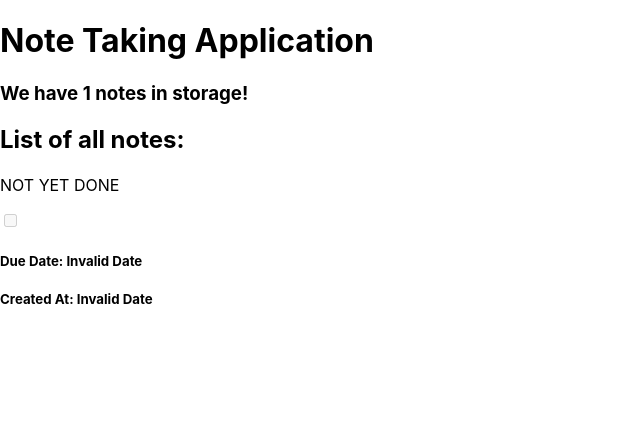
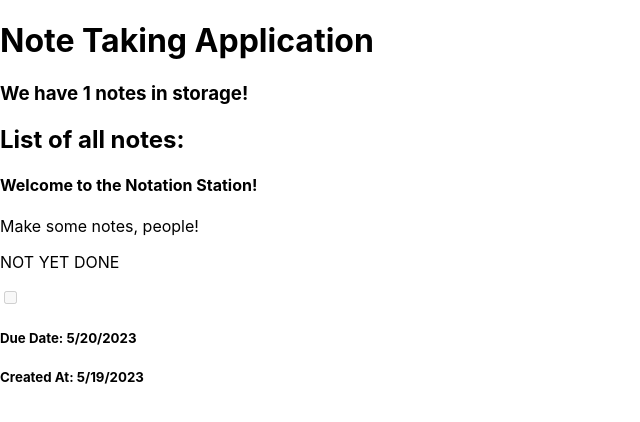
Before and after one commit to Cheese-steak-jimmys/react-note-taking-app, a React (Create React App) app: page / in a window 1280 px wide. Shown: the top 422 px of the page, without its empty margins (0-640 px from the left). Built offline with nearby package versions, Linux system fonts and the light colour scheme.

Commit message:
fix: rendering data from NoteDisplay

```diff
--- a/src/components/NoteDisplay.jsx
+++ b/src/components/NoteDisplay.jsx
@@ -1,18 +1,23 @@
-// import { useEffect } from "react";
+import { useEffect, useState } from "react";
 import { useNoteData } from "../contexts/NotesContext";
 
 export default function NoteDisplay(props) {
   const { id } = props;
-  let note = {};
+  const [localNote, setLocalNote] = useState({});
 
   const globalNotesData = useNoteData();
 
-  // on start, find the note in globalNotesData
-  // that has an ID matching props.id
+  useEffect(() => {
+    // on start, find the note in globalNotesData
+    // that has an ID matching props.id
 
-  note = globalNotesData.filter((note) => {
-    return note.id === id;
-  });
+    setLocalNote(
+      globalNotesData.find((globalSpecificNote) => {
+        return globalSpecificNote.id === id;
+      })
+    );
+    // eslint-disable-next-line react-hooks/exhaustive-deps
+  }, [globalNotesData, id]);
 
   return (
     <div>
@@ -24,20 +29,22 @@
                 - due date (JS Date)
                 - created at date (JS Date)
                 */}
-      <h4>{note.title}</h4>
-      <p>{note.description}</p>
-      <p>{note.isComplete ? "COMPLETED" : "NOT YET DONE"}</p>
+      <h4>{localNote.title}</h4>
+      <p>{localNote.description}</p>
+      <p>{localNote.isComplete ? "COMPLETED" : "NOT YET DONE"}</p>
 
       {/* makes a read-only checkbox */}
       <input
         type="checkbox"
         disabled="disabled" // <--- user cannot click the checkbox
-        readOnly
-        value={note.isComplete}
+        readOnly={true}
+        value={localNote.isComplete}
       />
-      <h5>Due Date: {new Date(note.dueDate).toLocaleDateString()}</h5>
+      <h5>Due Date: {new Date(localNote.dueDate).toLocaleDateString()}</h5>
       {/* <input type="date" readOnly value={note.dueDate} /> */}
-      <h5>Created At: {new Date(note.createdAtDate).toLocaleDateString()}</h5>
+      <h5>
+        Created At: {new Date(localNote.createdAtDate).toLocaleDateString()}
+      </h5>
       {/* <input type="datetime-local" readOnly value={note.createdAtDate} /> */}
     </div>
   );
```
